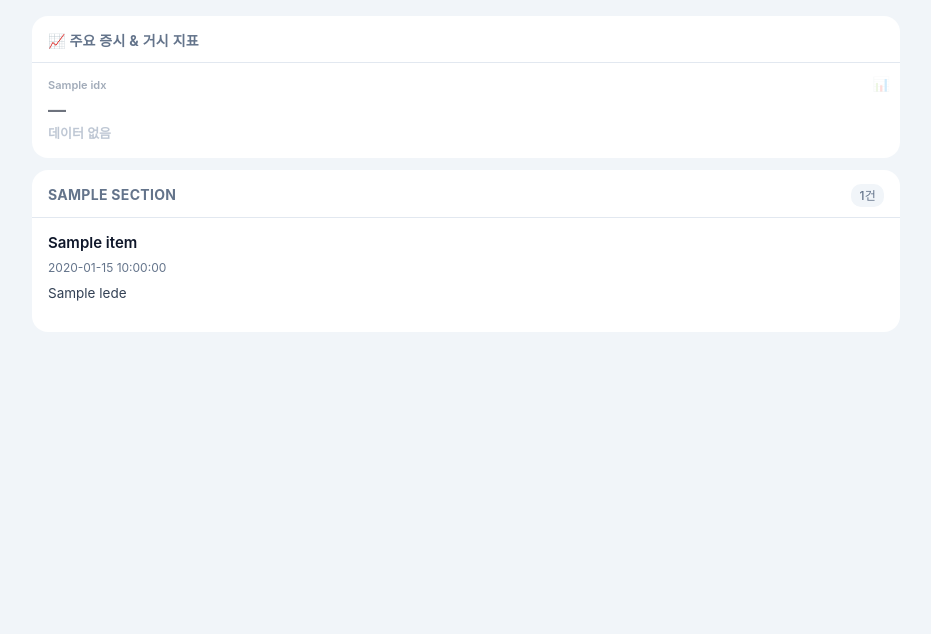
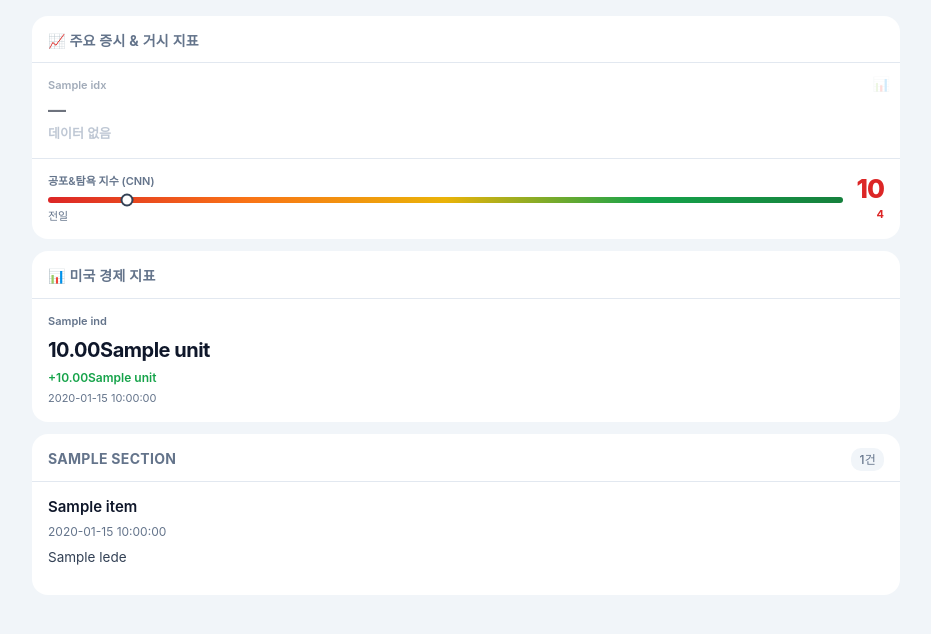
Before and after one commit to babynme0320-sketch/fin-news-collector, a Python web app: template reporter/templates/daily.html.j2 in a window 1280 px wide. Shown: the part 106-740 px from the top of the page, without its empty margins (174-1105 px from the left). Run offline with Jinja, Linux system fonts and the light colour scheme; the template is opened without the code that fills it: most values are stand-ins (such as "Sample title", 1, 10 or a date in 2020); some libraries are stand-ins or nearby versions.

Commit message:
feat: VIX + Fear&Greed + 미국 경제 지표(기준금리/CPI/실업률) 추가
- sources.yaml: ^VIX 추가
- collectors/econ_indicator.py: CNN Fear&Greed API + FRED CSV 수집
- collectors/base.py: fear_greed, econ_indicators 필드 추가
- run.py: EconIndicatorCollector 연동
- reporter/renderer.py: 새 필드 템플릿 전달
- daily.html.j2: Fear&Greed 게이지 + 경제 지표 카드 UI

```diff
--- a/collectors/base.py
+++ b/collectors/base.py
@@ -3,7 +3,7 @@ from __future__ import annotations
 from dataclasses import dataclass, field
 from datetime import date as date_type
 import re
-from typing import Literal, Optional, Protocol, runtime_checkable
+from typing import Any, Literal, Optional, Protocol, runtime_checkable
 
 
 def normalize_date(raw: str) -> str:
@@ -48,11 +48,13 @@ class MarketIndex:
 @dataclass
 class CollectorResult:
     source_name: str
-    kind: Literal["market", "section"] = "section"
+    kind: Literal["market", "section", "econ"] = "section"
     items: list[Article | Report] = field(default_factory=list)
     indices: list[MarketIndex] = field(default_factory=list)
     history_data: dict[str, list[dict]] = field(default_factory=dict)
     error: Optional[str] = None
+    fear_greed: Optional[dict[str, Any]] = None
+    econ_indicators: list[dict[str, Any]] = field(default_factory=list)
 
 
 @runtime_checkable
--- a/reporter/renderer.py
+++ b/reporter/renderer.py
@@ -34,6 +34,7 @@ def _result_to_section(result: CollectorResult) -> dict:
 
 def render_report(results: list[CollectorResult], output_path: Path) -> None:
     market_result = next((result for result in results if result.kind == "market"), None)
+    econ_result = next((result for result in results if result.kind == "econ"), None)
     section_results = [result for result in results if result.kind == "section"]
     ordered_sections = sorted(
         section_results,
@@ -55,6 +56,8 @@ def render_report(results: list[CollectorResult], output_path: Path) -> None:
         indices=market_result.indices if market_result else [],
         market_error=market_result.error if market_result else None,
         history_data=market_result.history_data if market_result else {},
+        fear_greed=econ_result.fear_greed if econ_result else None,
+        econ_indicators=econ_result.econ_indicators if econ_result else [],
         sections=[_result_to_section(result) for result in ordered_sections],
     )
     output_path.parent.mkdir(parents=True, exist_ok=True)
--- a/reporter/templates/daily.html.j2
+++ b/reporter/templates/daily.html.j2
@@ -379,6 +379,70 @@
     }
     #chart-canvas { width: 100%; height: 100%; min-height: 260px; }
 
+    /* ── Fear & Greed ─────────────────────── */
+    .fg-row {
+      display: flex;
+      align-items: center;
+      padding: 14px 16px;
+      border-top: 1px solid var(--line);
+      gap: 14px;
+    }
+    .fg-gauge-wrap { flex: 1; min-width: 0; }
+    .fg-title { font-size: 11px; color: var(--muted); font-weight: 600; margin-bottom: 6px; }
+    .fg-track {
+      height: 6px;
+      border-radius: 3px;
+      background: linear-gradient(to right, #dc2626 0%, #f97316 25%, #eab308 50%, #16a34a 75%, #15803d 100%);
+      position: relative;
+      margin-bottom: 5px;
+    }
+    .fg-thumb {
+      position: absolute;
+      top: 50%;
+      transform: translate(-50%, -50%);
+      width: 13px; height: 13px;
+      border-radius: 50%;
+      background: var(--surface);
+      border: 2px solid var(--text2);
+    }
+    .fg-prev { font-size: 11px; color: var(--muted); }
+    .fg-score-wrap { text-align: right; flex-shrink: 0; }
+    .fg-score { font-size: 26px; font-weight: 800; letter-spacing: -1px; line-height: 1.1; }
+    .fg-rating { font-size: 11px; font-weight: 700; margin-top: 2px; }
+    .fg-row.extreme-fear .fg-score, .fg-row.extreme-fear .fg-rating { color: #dc2626; }
+    .fg-row.fear .fg-score, .fg-row.fear .fg-rating { color: #f97316; }
+    .fg-row.neutral .fg-score, .fg-row.neutral .fg-rating { color: var(--muted); }
+    .fg-row.greed .fg-score, .fg-row.greed .fg-rating { color: #16a34a; }
+    .fg-row.extreme-greed .fg-score, .fg-row.extreme-greed .fg-rating { color: #15803d; }
+
+    /* ── 경제 지표 ────────────────────────── */
+    .econ-section {
+      background: var(--surface);
+      border-radius: 16px;
+      overflow: hidden;
+      margin-bottom: 12px;
+    }
+    .econ-cards {
+      display: flex;
+      overflow-x: auto;
+      scrollbar-width: none;
+    }
+    .econ-cards::-webkit-scrollbar { display: none; }
+    .econ-card {
+      flex-shrink: 0;
+      padding: 14px 16px;
+      border-right: 1px solid var(--line);
+      min-width: 110px;
+    }
+    .econ-card:last-child { border-right: none; }
+    .econ-name { font-size: 11px; color: var(--muted); font-weight: 600; margin-bottom: 4px; white-space: nowrap; }
+    .econ-value { font-size: 20px; font-weight: 700; letter-spacing: -0.5px; }
+    .econ-diff { font-size: 12px; font-weight: 600; margin-top: 2px; }
+    .econ-diff.up { color: var(--up); }
+    .econ-diff.down { color: var(--down); }
+    .econ-diff.flat { color: var(--flat); }
+    .econ-date { font-size: 11px; color: var(--muted); margin-top: 3px; }
+
     /* ── 태블릿 / 데스크탑 ─────────────────── */
     @media (min-width: 600px) {
       main { padding: 16px; max-width: 720px; margin: 0 auto; }
@@ -446,8 +510,47 @@
           {% endif %}
         {% endfor %}
       </div>
+      {% if fear_greed %}
+      {% if fear_greed.score <= 25 %}{% set fg_cls = "extreme-fear" %}{% elif fear_greed.score <= 45 %}{% set fg_cls = "fear" %}{% elif fear_greed.score <= 55 %}{% set fg_cls = "neutral" %}{% elif fear_greed.score <= 75 %}{% set fg_cls = "greed" %}{% else %}{% set fg_cls = "extreme-greed" %}{% endif %}
+      <div class="fg-row {{ fg_cls }}">
+        <div class="fg-gauge-wrap">
+          <div class="fg-title">공포&탐욕 지수 (CNN)</div>
+          <div class="fg-track">
+            <div class="fg-thumb" style="left: {{ fear_greed.score }}%"></div>
+          </div>
+          <div class="fg-prev">전일 {{ fear_greed.prev_close }}</div>
+        </div>
+        <div class="fg-score-wrap">
+          <div class="fg-score">{{ fear_greed.score }}</div>
+          <div class="fg-rating">{{ fear_greed.rating }}</div>
+        </div>
+      </div>
+      {% endif %}
       {% endif %}
     </div>
+
+    {% if econ_indicators %}
+    <div class="econ-section">
+      <div class="section-head">📊 미국 경제 지표</div>
+      <div class="econ-cards">
+        {% for ind in econ_indicators %}
+        <div class="econ-card">
+          <div class="econ-name">{{ ind.name }}</div>
+          {% if ind.value is not none %}
+          <div class="econ-value">{{ "%.2f"|format(ind.value) }}{{ ind.unit }}</div>
+          {% if ind.prev is not none %}
+          {% set diff = ind.value - ind.prev %}
+          <div class="econ-diff {% if diff > 0.005 %}up{% elif diff < -0.005 %}down{% else %}flat{% endif %}">{{ "+" if diff > 0.005 else "" }}{{ "%.2f"|format(diff) }}{{ ind.unit }}</div>
+          {% endif %}
+          <div class="econ-date">{{ ind.date }}</div>
+          {% else %}
+          <div class="econ-value">N/A</div>
+          {% endif %}
+        </div>
+        {% endfor %}
+      </div>
+    </div>
+    {% endif %}
 
     <!-- 뉴스 섹션들 -->
     {% for section in sections %}
--- a/run.py
+++ b/run.py
@@ -11,6 +11,7 @@ import webbrowser
 import yaml
 
 from collectors.base import Article, CollectorResult
+from collectors.econ_indicator import EconIndicatorCollector
 from collectors.hana_brief import HanaBriefCollector
 from collectors.market_data import MarketDataCollector
 from collectors.web_scraper import WebScraperCollector
@@ -202,6 +203,8 @@ def main() -> Path:
     if market_config.get("enabled", True):
         results.append(MarketDataCollector(market_config).collect())
 
+    results.append(EconIndicatorCollector().collect())
+
     today = date.today().strftime("%Y%m%d")
     output_path = Path("reports") / f"report_{today}.html"
     render_report(results, output_path)
--- a/sources.yaml
+++ b/sources.yaml
@@ -150,3 +150,4 @@ market_data:
     - { ticker: "USDKRW=X", name: "달러/원" }
     - { ticker: "USDJPY=X", name: "달러/엔" }
     - { ticker: "EURUSD=X", name: "유로/달러" }
+    - { ticker: "^VIX", name: "VIX" }
```
Also changed, not shown: collectors/econ_indicator.py (added, +88 -0 lines), docs/index.html (+160 -15 lines).
